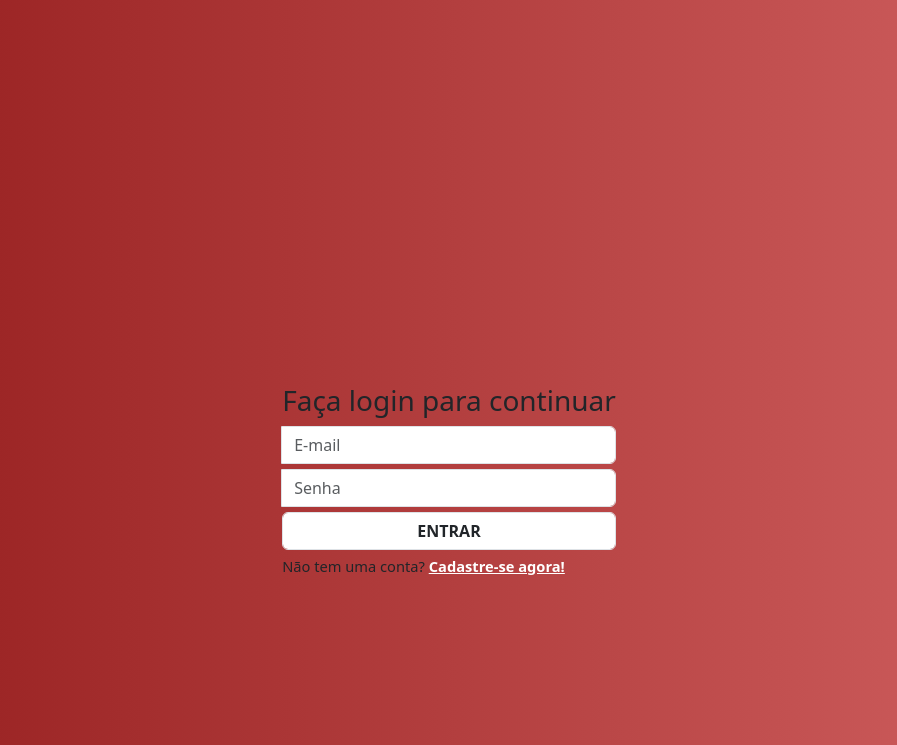
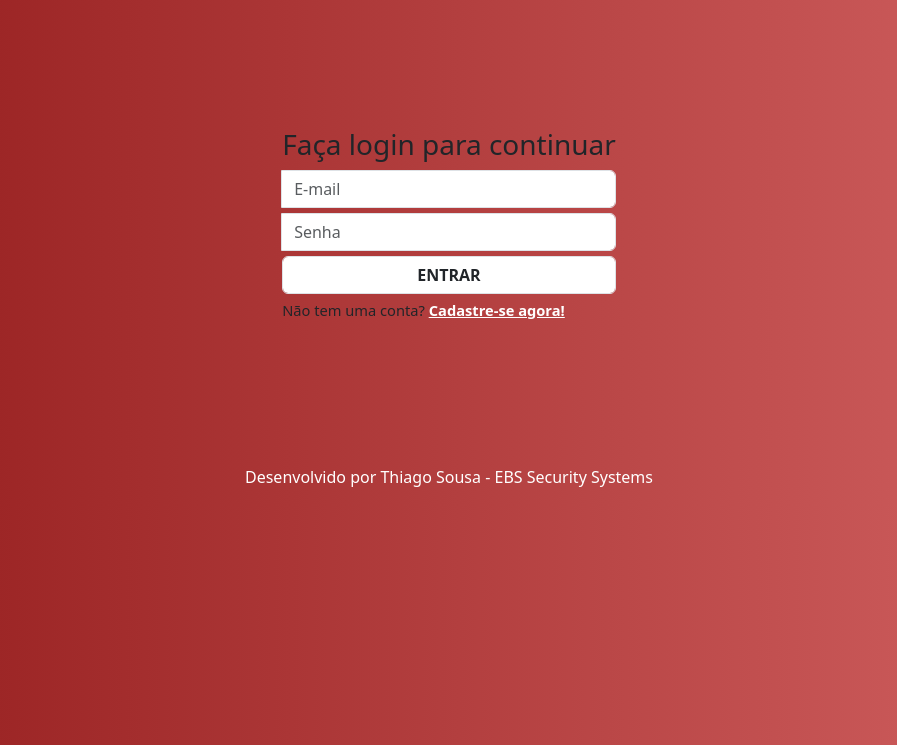
Before and after one commit to ThiagoSousa81/Clinfomed, a PHP site: page /login/index.html in a window 1280 px wide. Shown: the top 745 px of the page, without its empty margins (191-1088 px from the left). Run offline with PHP 8.4, Linux system fonts and the light colour scheme.

Commit message:
modified:   css/style.css 	modified:   login/index.html

```diff
--- a/css/style.css
+++ b/css/style.css
@@ -1,3 +1,9 @@
-.login {
+.rodape p{
+    color: white;
+}
+
+.rodape a{
+    color: white;
+    text-decoration: none;
 
 }
--- a/login/index.html
+++ b/login/index.html
@@ -6,6 +6,7 @@
   <meta name="viewport" content="width=device-width, initial-scale=1">
 
 <link rel="shortcut icon" href="/src/logo.jpg"><link href="https://cdn.jsdelivr.net/npm/bootstrap@5.3.0/dist/css/bootstrap.min.css?_cacheOverride=1691177712738" rel="stylesheet">
+<link rel="stylesheet" href="/css/style.css">
 </head>
 <body style="
 background-image: linear-gradient(90deg, rgb(148, 28, 28), rgb(209, 97, 97));
@@ -18,7 +19,7 @@ align-items: center;
 ">
   <header></header>
   <section style="
-padding-block: 30%;
+padding-block: 10%;
 ">
                <h3>Faça login para continuar</h3>
               <form method="POST">
@@ -42,5 +43,7 @@ padding-block: 30%;
               </form>
 
   </section>
-  <footer></footer>
+  <footer class="rodape">
+    <p>Desenvolvido por <a href="http://thiagosousa81.wordpress.com">Thiago Sousa</a> - <a href="http://ebs-systems.epizy.com/">EBS Security Systems</a></p>
+  </footer>
 </body></html>
```
